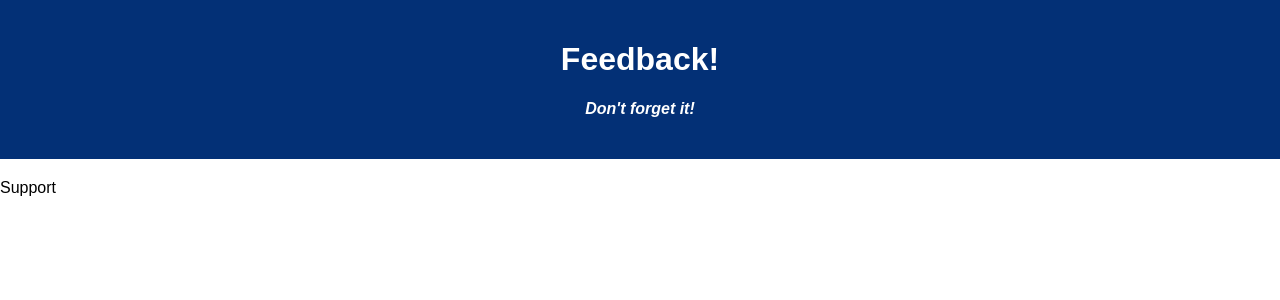
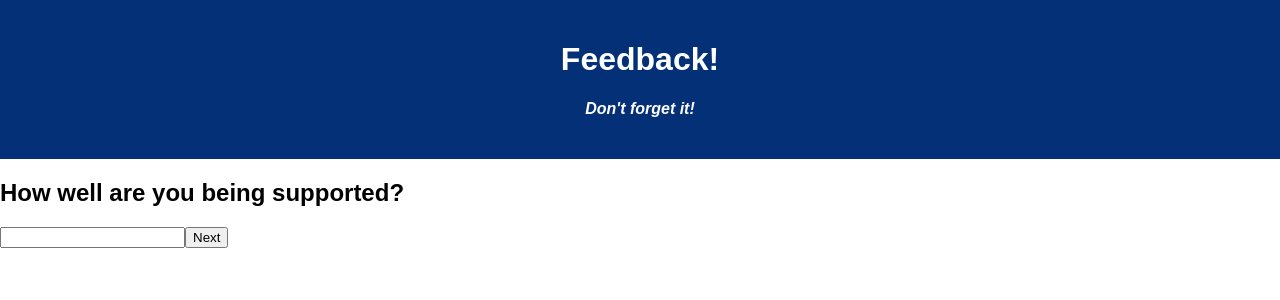
Before and after one commit to lukegartner/redux-feedback-loop, a React (Create React App) app: page /support in a window 1280 px wide. Shown: the top 300 px of the page. Built offline with nearby package versions, Linux system fonts and the light colour scheme.

Commit message:
add input pages basic setup

```diff
--- a/src/components/App/App.jsx
+++ b/src/components/App/App.jsx
@@ -1,10 +1,8 @@
 import React from "react";
 import { BrowserRouter as Router, Route } from "react-router-dom";
 import "./App.css";
-import Feeling from "../InputPages/Feeling";
-import Understanding from "../InputPages/Understanding";
-import Support from "../InputPages/Support";
-import Comments from "../InputPages/Comments";
+import InputPage from "../InputPages/InputPage";
+import Review from "../InputPages/Review";
 
 function App() {
   return (
@@ -16,16 +14,39 @@ function App() {
         </header>
       </div>
       <Route path="/feeling">
-        <Feeling />
+        <InputPage
+          title="How are you feeling today?"
+          action={{}}
+          inputType="number"
+          nextPage="/understanding"
+        />
       </Route>
       <Route path="/understanding">
-        <Understanding />
+        <InputPage
+          title="How well are you understanding the content?"
+          inputType="number"
+          action={{}}
+          nextPage="/support"
+        />
       </Route>
       <Route path="/support">
-        <Support />
+        <InputPage
+          title="How well are you being supported?"
+          action={{}}
+          inputType="number"
+          nextPage="/comments"
+        />
       </Route>
       <Route path="/comments">
-        <Comments />
+        <InputPage
+          title="Any comments you want to leave?"
+          action={{}}
+          inputType="number"
+          nextPage="/review"
+        />
+      </Route>
+      <Route path="/review">
+        <Review />
       </Route>
     </Router>
   );
--- a/src/components/InputPages/Comments.jsx
+++ /dev/null
@@ -1,5 +0,0 @@
-const Comments = () => {
-  return <div>Comments</div>;
-};
-
-export default Comments;
--- a/src/components/InputPages/Feeling.jsx
+++ /dev/null
@@ -1,5 +0,0 @@
-const Feeling = () => {
-  return <div>Feeling</div>;
-};
-
-export default Feeling;
--- /dev/null
+++ b/src/components/InputPages/InputPage.jsx
@@ -0,0 +1,27 @@
+import { useState } from "react";
+import { useHistory } from "react-router-dom/cjs/react-router-dom.min";
+
+const InputPage = ({ title, inputType, action, nextPage }) => {
+  const history = useHistory();
+  const [inputValue, setInputValue] = useState("");
+
+  const next = () => {
+    history.push(nextPage);
+  };
+
+  return (
+    <div>
+      <h2>{title}</h2>
+      <input
+        type={inputType}
+        value={inputValue}
+        onChange={(e) => {
+          setInputValue(e.target.value);
+        }}
+      />
+      <button onClick={next}>Next</button>
+    </div>
+  );
+};
+
+export default InputPage;
--- /dev/null
+++ b/src/components/InputPages/Review.jsx
@@ -0,0 +1,5 @@
+const Review = () => {
+  return <div>Review</div>;
+};
+
+export default Review;
--- a/src/components/InputPages/Support.jsx
+++ /dev/null
@@ -1,5 +0,0 @@
-const Support = () => {
-  return <div>Support</div>;
-};
-
-export default Support;
--- a/src/components/InputPages/Understanding.jsx
+++ /dev/null
@@ -1,5 +0,0 @@
-const Understanding = () => {
-  return <div>Understanding</div>;
-};
-
-export default Understanding;
```
